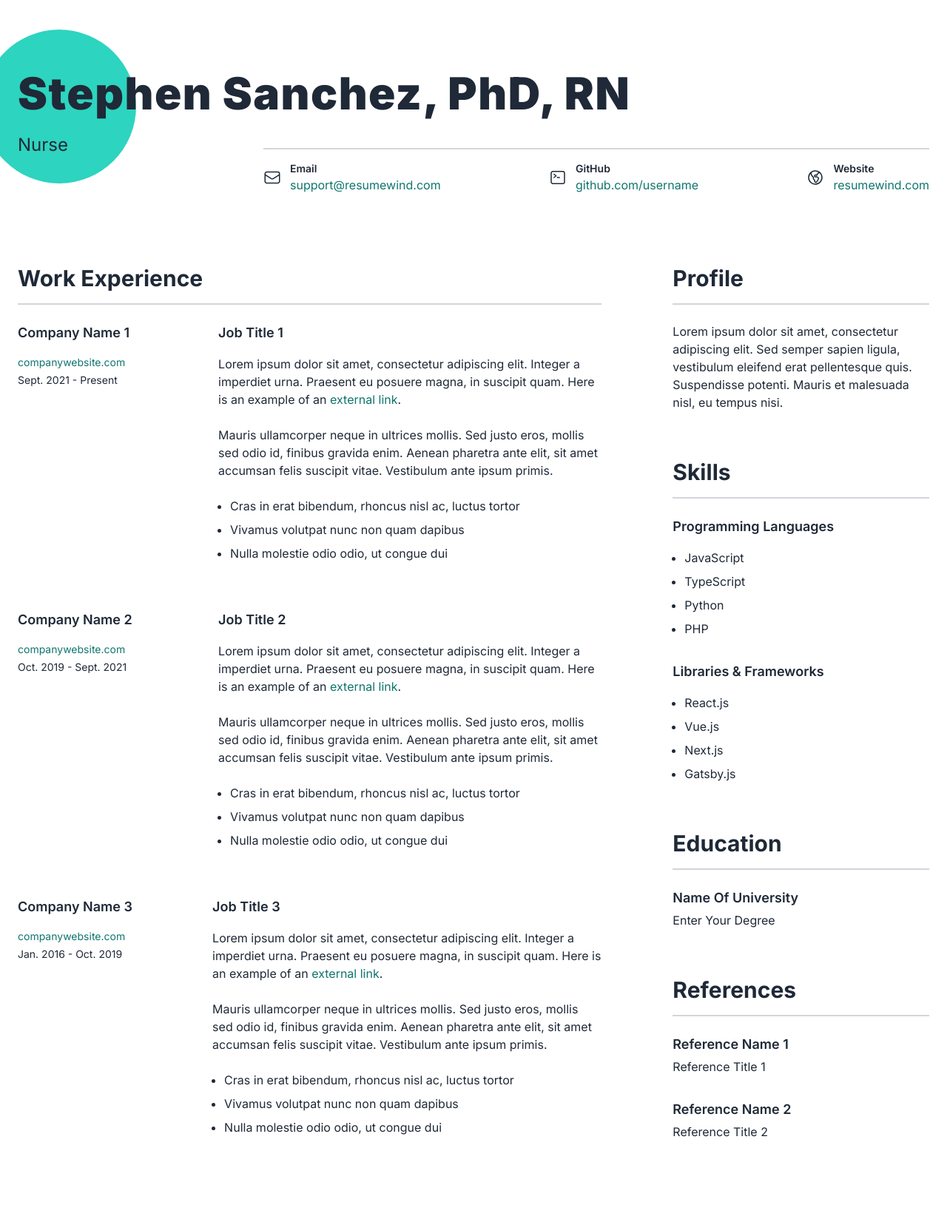
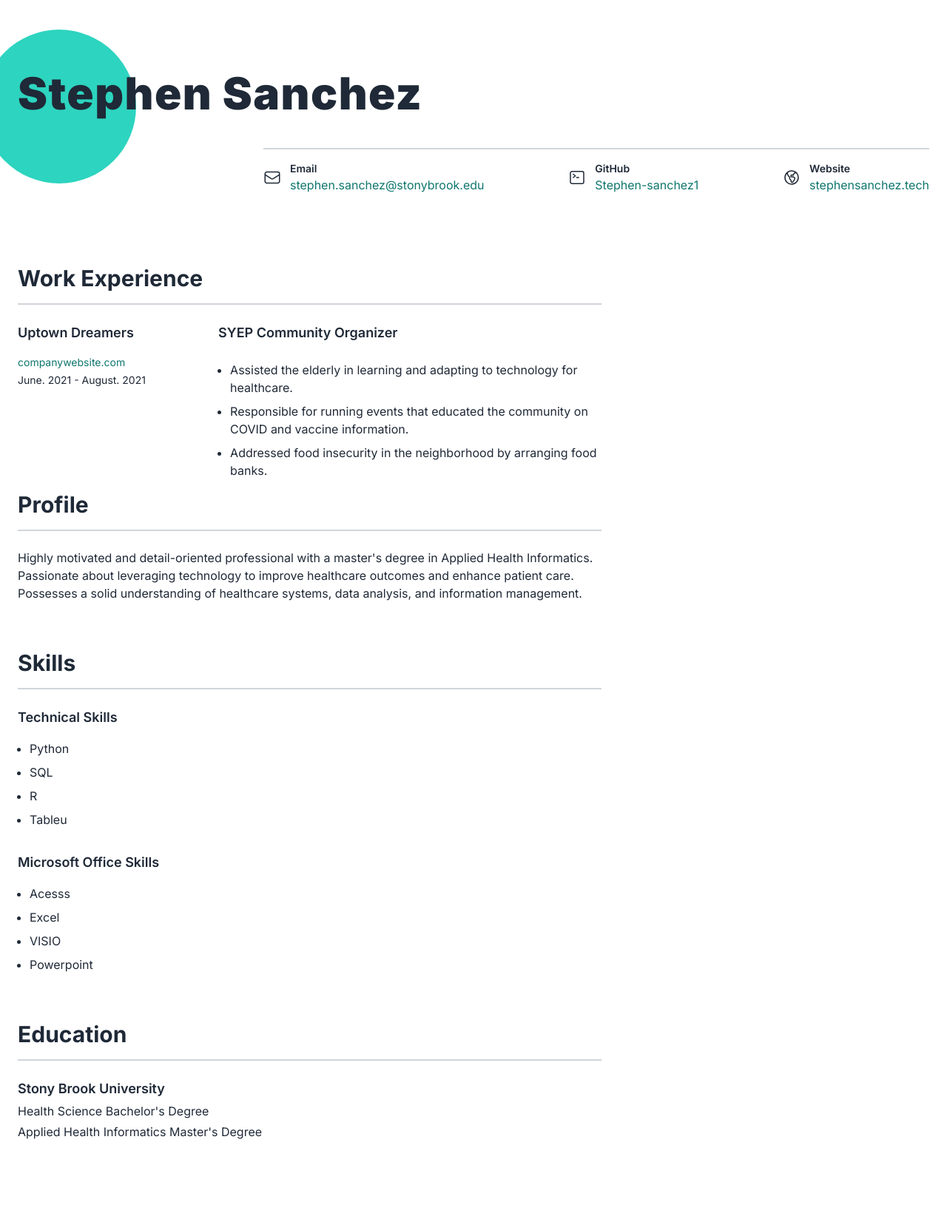
Before and after one commit to Stephen-sanchez1/my-resume-page, a Flask app: page / in a window 1280 px wide. Shown: the whole page at 74% size. After the commit the page ends 1540 px from the top, so only its background shows below. Run offline with Flask 3, Linux system fonts and the light colour scheme.

Commit message:
Update home.html

```diff
--- a/templates/home.html
+++ b/templates/home.html
@@ -5,7 +5,7 @@
     <meta name="viewport" content="width=device-width, initial-scale=1.0" />
 
     <!-- Update Your Name -->
-    <title>Stephen Sanchez, PhD, RN</title>
+    <title>Stephen Sanchez, , </title>
 
     <!-- Update Description -->
     <meta name="description" content="Jonathan Lewis - Resume" />
@@ -30,13 +30,13 @@
       <div class="py-20 lg:py-24 px-6 mx-auto max-w-7xl">
         <div class="relative">
           <!-- Your Name -->
-          <h1>Stephen Sanchez, PhD, RN</h1>
+          <h1>Stephen Sanchez </h1>
 
           <div
             class="relative grid grid-cols-1 lg:grid-cols-4 gap-10 xl:gap-24 z-10"
           >
             <!-- Your Title -->
-            <h2>Nurse</h2>
+            <h2></h2>
 
             <div
               class="lg:flex lg:justify-between grid-3 xl:grid-3 lg:col-span-3 gap-4 mt-5 pt-4 border-t-2 border-gray-300"
@@ -63,11 +63,11 @@
                   <p class="mb-0 font-semibold text-sm">Email</p>
                   <p class="mb-0">
                     <a
-                      href="mailto:support@resumewind.com"
+                      href="mailto:stephen.sanchez@stonybrook.edu"
                       target="_blank"
                       rel="noreferrer"
                     >
-                      support@resumewind.com
+                      stephen.sanchez@stonybrook.edu
                     </a>
                   </p>
                 </div>
@@ -99,7 +99,7 @@
                       target="_blank"
                       rel="noreferrer"
                     >
-                      github.com/username
+                      Stephen-sanchez1
                     </a>
                   </p>
                 </div>
@@ -127,11 +127,11 @@
                   <p class="mb-0 font-semibold text-sm">Website</p>
                   <p class="mb-0">
                     <a
-                      href="https://resumewind.com"
+                      href="https://stephensanchez.tech"
                       target="_blank"
                       rel="noreferrer"
                     >
-                      resumewind.com
+                      stephensanchez.tech
                     </a>
                   </p>
                 </div>
@@ -152,7 +152,7 @@
             <div class="grid-3 gap-x-6">
               <div>
                 <!-- Company 1 -->
-                <h4 class="mb-1 lg:mb-4">Company Name 1</h4>
+                <h4 class="mb-1 lg:mb-4">Uptown Dreamers</h4>
                 <p class="text-sm mb-1">
                   <a
                     href="https://resumewind.com/"
@@ -162,173 +162,75 @@
                     companywebsite.com
                   </a>
                 </p>
-                <p class="text-sm">Sept. 2021 - Present</p>
+                <p class="text-sm">June. 2021 - August. 2021</p>
               </div>
 
               <div class="lg:col-span-2">
                 <!-- Job Title 1 -->
-                <h4 class="mb-4">Job Title 1</h4>
+                <h4 class="mb-4">SYEP Community Organizer </h4>
                 <p>
-                  Lorem ipsum dolor sit amet, consectetur adipiscing elit.
-                  Integer a imperdiet urna. Praesent eu posuere magna, in
-                  suscipit quam. Here is an example of an
+
+
                   <a
                     href="https://resumewind.com/"
                     target="_blank"
                     rel="noreferrer"
-                    >external link</a
-                  >.
+                    ></a
+                  >
                 </p>
                 <p>
-                  Mauris ullamcorper neque in ultrices mollis. Sed justo eros,
-                  mollis sed odio id, finibus gravida enim. Aenean pharetra ante
-                  elit, sit amet accumsan felis suscipit vitae. Vestibulum ante
-                  ipsum primis.
+
                 </p>
                 <ul>
-                  <li>Cras in erat bibendum, rhoncus nisl ac, luctus tortor</li>
-                  <li>Vivamus volutpat nunc non quam dapibus</li>
-                  <li>Nulla molestie odio odio, ut congue dui</li>
+                  <li>Assisted the elderly in learning and adapting to technology for healthcare.</li>
+                  <li>Responsible for running events that educated the community on COVID and vaccine information.
+                </li>
+                  <li>Addressed food insecurity in the neighborhood by arranging food banks.
+                </li>
                 </ul>
               </div>
             </div>
 
-            <!-- Work Experience 2 -->
-            <div class="grid-3 gap-x-6 mt-8 lg:mt-12">
-              <div>
-                <!-- Company 2 -->
-                <h4 class="mb-1 lg:mb-4">Company Name 2</h4>
-                <p class="text-sm mb-1">
-                  <a
-                    href="https://resumewind.com/"
-                    target="_blank"
-                    rel="noreferrer"
-                  >
-                    companywebsite.com
-                  </a>
-                </p>
-                <p class="text-sm">Oct. 2019 - Sept. 2021</p>
-              </div>
 
-              <div class="lg:col-span-2">
-                <!-- Job Title 2 -->
-                <h4 class="mb-4">Job Title 2</h4>
-                <p>
-                  Lorem ipsum dolor sit amet, consectetur adipiscing elit.
-                  Integer a imperdiet urna. Praesent eu posuere magna, in
-                  suscipit quam. Here is an example of an
-                  <a
-                    href="https://resumewind.com/"
-                    target="_blank"
-                    rel="noreferrer"
-                    >external link</a
-                  >.
-                </p>
-                <p>
-                  Mauris ullamcorper neque in ultrices mollis. Sed justo eros,
-                  mollis sed odio id, finibus gravida enim. Aenean pharetra ante
-                  elit, sit amet accumsan felis suscipit vitae. Vestibulum ante
-                  ipsum primis.
-                </p>
-                <ul>
-                  <li>Cras in erat bibendum, rhoncus nisl ac, luctus tortor</li>
-                  <li>Vivamus volutpat nunc non quam dapibus</li>
-                  <li>Nulla molestie odio odio, ut congue dui</li>
-                </ul>
-              </div>
-            </div>
 
-            <!-- Work Experience 3 -->
-            <div class="grid-3 mt-8 lg:mt-12">
-              <div>
-                <!-- Company 3 -->
-                <h4 class="mb-1 lg:mb-4">Company Name 3</h4>
-                <p class="text-sm mb-1">
-                  <a
-                    href="https://resumewind.com/"
-                    target="_blank"
-                    rel="noreferrer"
-                  >
-                    companywebsite.com
-                  </a>
-                </p>
-                <p class="text-sm">Jan. 2016 - Oct. 2019</p>
-              </div>
 
-              <div class="lg:col-span-2">
-                <!-- Job Title 3 -->
-                <h4 class="mb-4">Job Title 3</h4>
-                <p>
-                  Lorem ipsum dolor sit amet, consectetur adipiscing elit.
-                  Integer a imperdiet urna. Praesent eu posuere magna, in
-                  suscipit quam. Here is an example of an
-                  <a
-                    href="https://resumewind.com/"
-                    target="_blank"
-                    rel="noreferrer"
-                    >external link</a
-                  >.
-                </p>
-                <p>
-                  Mauris ullamcorper neque in ultrices mollis. Sed justo eros,
-                  mollis sed odio id, finibus gravida enim. Aenean pharetra ante
-                  elit, sit amet accumsan felis suscipit vitae. Vestibulum ante
-                  ipsum primis.
-                </p>
-                <ul>
-                  <li>Cras in erat bibendum, rhoncus nisl ac, luctus tortor</li>
-                  <li>Vivamus volutpat nunc non quam dapibus</li>
-                  <li>Nulla molestie odio odio, ut congue dui</li>
-                </ul>
-              </div>
-            </div>
-          </div>
+
 
           <div>
             <!-- Profile -->
             <h3>Profile</h3>
             <p>
-              Lorem ipsum dolor sit amet, consectetur adipiscing elit. Sed
-              semper sapien ligula, vestibulum eleifend erat pellentesque quis.
-              Suspendisse potenti. Mauris et malesuada nisl, eu tempus nisi.
+                Highly motivated and detail-oriented professional with a master's degree in Applied Health Informatics. Passionate about leveraging technology to improve healthcare outcomes and enhance patient care. Possesses a solid understanding of healthcare systems, data analysis, and information management.
             </p>
 
             <!-- Skills -->
             <h3 class="mt-12 lg:mt-16">Skills</h3>
 
             <!-- Skills 1 -->
-            <h4>Programming Languages</h4>
+            <h4>Technical Skills</h4>
             <ul>
-              <li>JavaScript</li>
-              <li>TypeScript</li>
-              <li>Python</li>
-              <li>PHP</li>
+              <li>Python </li>
+              <li>SQL</li>
+              <li>R</li>
+              <li>Tableu</li>
             </ul>
 
             <!-- Skills 2 -->
-            <h4 class="mt-8">Libraries &amp; Frameworks</h4>
+            <h4 class="mt-8">Microsoft Office Skills</h4>
             <ul>
-              <li>React.js</li>
-              <li>Vue.js</li>
-              <li>Next.js</li>
-              <li>Gatsby.js</li>
+              <li>Acesss</li>
+              <li>Excel</li>
+              <li>VISIO</li>
+              <li>Powerpoint</li>
             </ul>
 
             <!-- Education -->
             <h3 class="mt-12 lg:mt-16">Education</h3>
-            <h4 class="mb-1">Name Of University</h4>
-            <p class="mb-1">Enter Your Degree</p>
+            <h4 class="mb-1">Stony Brook University </h4>
+            <p class="mb-1">Health Science Bachelor's Degree</p>
+            <p class="mb-1">Applied Health Informatics Master's Degree</p>
 
-            <!-- References -->
-            <h3 class="mt-12 lg:mt-16">References</h3>
 
-            <!-- Reference 1 -->
-            <h4 class="mb-1">Reference Name 1</h4>
-            <p>Reference Title 1</p>
-
-            <!-- Reference 2 -->
-            <h4 class="mt-8 mb-1">Reference Name 2</h4>
-            <p class="mb-1">Reference Title 2</p>
           </div>
         </div>
       </div>
```
